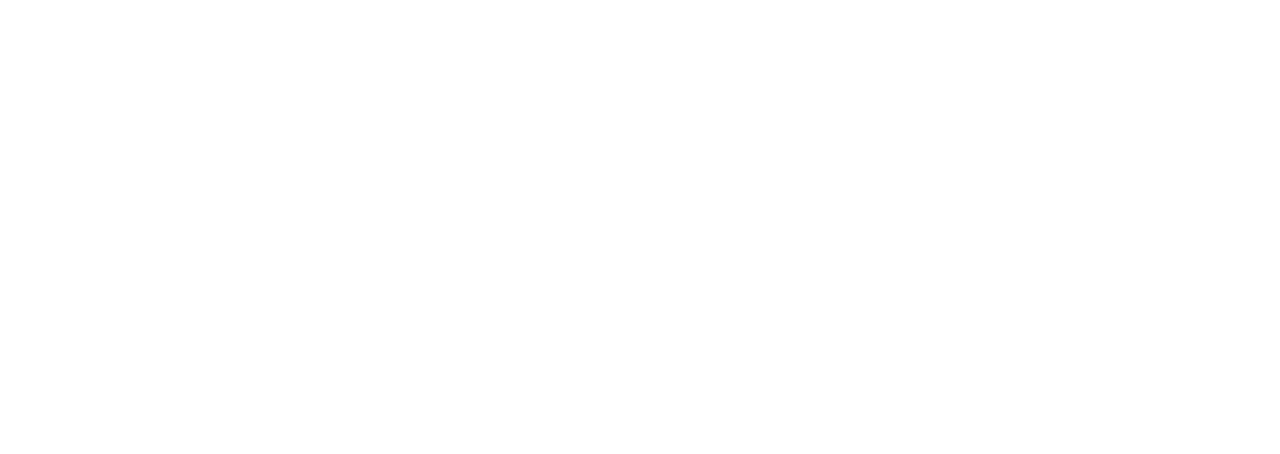
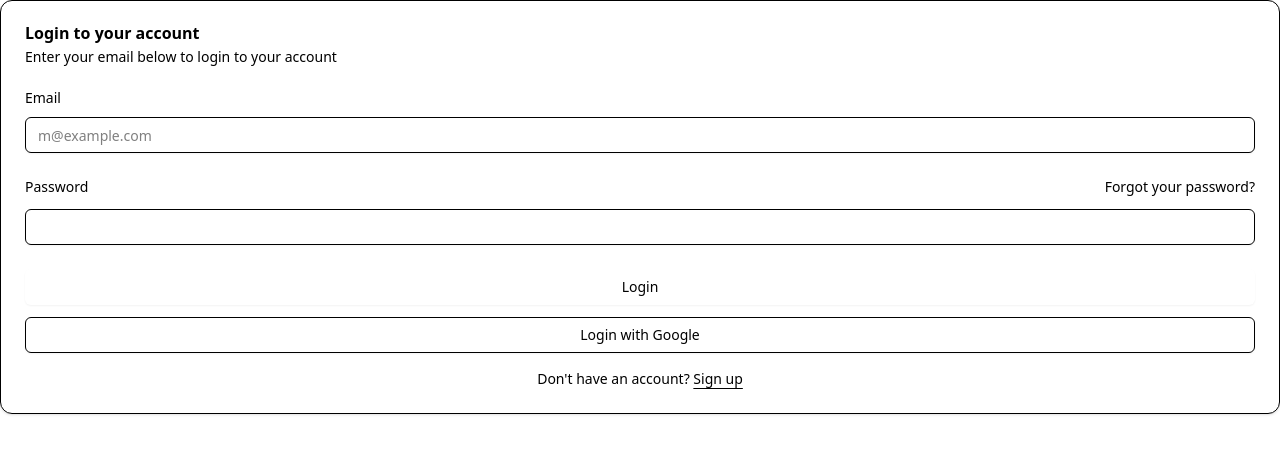
Before and after one commit to B-Chichi/Event-planner-Frontend, a React (Vite) app: page / in a window 1280 px wide. Shown: the top 454 px of the page. Built offline with nearby package versions, Linux system fonts and the light colour scheme.

Commit message:
login initial commit

```diff
--- a/src/App.jsx
+++ b/src/App.jsx
@@ -1,5 +1,12 @@
+import { LoginForm } from "./components/login-form";
+
+
 function App() {
-  return <></>;
+  return (
+    <>
+      <LoginForm />
+    </>
+  );
 }
 
 export default App;
--- /dev/null
+++ b/src/components/login-form.jsx
@@ -0,0 +1,81 @@
+import { z } from "zod";
+import { useForm } from "react-hook-form";
+import { zodResolver } from "@hookform/resolvers/zod";
+import { cn } from "@/lib/utils";
+import { Button } from "@/components/ui/button";
+import {
+  Card,
+  CardContent,
+  CardDescription,
+  CardHeader,
+  CardTitle,
+} from "@/components/ui/card";
+import { Input } from "@/components/ui/input";
+import { Label } from "@/components/ui/label";
+
+const schema = z.object({
+  email: z
+    .string({ required_error: "Email address is required" })
+    .email({ message: "Enter a valid email address" }),
+  password: z.string({ required_error: "Password is required" }),
+});
+
+export function LoginForm({ className, ...props }) {
+
+  const form = useForm({
+    resolver: zodResolver(schema),
+  });
+  return (
+    <div className={cn("flex flex-col gap-2", className)} {...props}>
+      <Card>
+        <CardHeader>
+          <CardTitle>Login to your account</CardTitle>
+          <CardDescription>
+            Enter your email below to login to your account
+          </CardDescription>
+        </CardHeader>
+        <CardContent>
+          <form>
+            <div className="flex flex-col gap-6">
+              <div className="grid gap-3">
+                <Label htmlFor="email">Email</Label>
+                <Input
+                  id="email"
+                  type="email"
+                  placeholder="m@example.com"
+                  required
+                />
+              </div>
+              <div className="grid gap-3">
+                <div className="flex items-center">
+                  <Label htmlFor="password">Password</Label>
+                  <a
+                    href="#"
+                    className="ml-auto inline-block text-sm underline-offset-4 hover:underline"
+                  >
+                    Forgot your password?
+                  </a>
+                </div>
+                <Input id="password" type="password" required />
+              </div>
+              <div className="flex flex-col gap-3">
+                <Button type="submit" className="w-full">
+                  Login
+                </Button>
+                <Button variant="outline" className="w-full">
+                  Login with Google
+                </Button>
+              </div>
+            </div>
+            <div className="mt-4 text-center text-sm">
+              Don&apos;t have an account?{" "}
+              <a href="#" className="underline underline-offset-4">
+                Sign up
+              </a>
+            </div>
+          </form>
+        </CardContent>
+      </Card>
+    </div>
+  );
+}
--- /dev/null
+++ b/src/components/ui/button.jsx
@@ -0,0 +1,55 @@
+import * as React from "react"
+import { Slot } from "@radix-ui/react-slot"
+import { cva } from "class-variance-authority";
+
+import { cn } from "@/lib/utils"
+
+const buttonVariants = cva(
+  "inline-flex items-center justify-center gap-2 whitespace-nowrap rounded-md text-sm font-medium transition-all disabled:pointer-events-none disabled:opacity-50 [&_svg]:pointer-events-none [&_svg:not([class*='size-'])]:size-4 shrink-0 [&_svg]:shrink-0 outline-none focus-visible:border-ring focus-visible:ring-ring/50 focus-visible:ring-[3px] aria-invalid:ring-destructive/20 dark:aria-invalid:ring-destructive/40 aria-invalid:border-destructive",
+  {
+    variants: {
+      variant: {
+        default:
+          "bg-primary text-primary-foreground shadow-xs hover:bg-primary/90",
+        destructive:
+          "bg-destructive text-white shadow-xs hover:bg-destructive/90 focus-visible:ring-destructive/20 dark:focus-visible:ring-destructive/40 dark:bg-destructive/60",
+        outline:
+          "border bg-background shadow-xs hover:bg-accent hover:text-accent-foreground dark:bg-input/30 dark:border-input dark:hover:bg-input/50",
+        secondary:
+          "bg-secondary text-secondary-foreground shadow-xs hover:bg-secondary/80",
+        ghost:
+          "hover:bg-accent hover:text-accent-foreground dark:hover:bg-accent/50",
+        link: "text-primary underline-offset-4 hover:underline",
+      },
+      size: {
+        default: "h-9 px-4 py-2 has-[>svg]:px-3",
+        sm: "h-8 rounded-md gap-1.5 px-3 has-[>svg]:px-2.5",
+        lg: "h-10 rounded-md px-6 has-[>svg]:px-4",
+        icon: "size-9",
+      },
+    },
+    defaultVariants: {
+      variant: "default",
+      size: "default",
+    },
+  }
+)
+
+function Button({
+  className,
+  variant,
+  size,
+  asChild = false,
+  ...props
+}) {
+  const Comp = asChild ? Slot : "button"
+
+  return (
+    <Comp
+      data-slot="button"
+      className={cn(buttonVariants({ variant, size, className }))}
+      {...props} />
+  );
+}
+
+export { Button, buttonVariants }
--- /dev/null
+++ b/src/components/ui/card.jsx
@@ -0,0 +1,101 @@
+import * as React from "react"
+
+import { cn } from "@/lib/utils"
+
+function Card({
+  className,
+  ...props
+}) {
+  return (
+    <div
+      data-slot="card"
+      className={cn(
+        "bg-card text-card-foreground flex flex-col gap-6 rounded-xl border py-6 shadow-sm",
+        className
+      )}
+      {...props} />
+  );
+}
+
+function CardHeader({
+  className,
+  ...props
+}) {
+  return (
+    <div
+      data-slot="card-header"
+      className={cn(
+        "@container/card-header grid auto-rows-min grid-rows-[auto_auto] items-start gap-1.5 px-6 has-data-[slot=card-action]:grid-cols-[1fr_auto] [.border-b]:pb-6",
+        className
+      )}
+      {...props} />
+  );
+}
+
+function CardTitle({
+  className,
+  ...props
+}) {
+  return (
+    <div
+      data-slot="card-title"
+      className={cn("leading-none font-semibold", className)}
+      {...props} />
+  );
+}
+
+function CardDescription({
+  className,
+  ...props
+}) {
+  return (
+    <div
+      data-slot="card-description"
+      className={cn("text-muted-foreground text-sm", className)}
+      {...props} />
+  );
+}
+
+function CardAction({
+  className,
+  ...props
+}) {
+  return (
+    <div
+      data-slot="card-action"
+      className={cn(
+        "col-start-2 row-span-2 row-start-1 self-start justify-self-end",
+        className
+      )}
+      {...props} />
+  );
+}
+
+function CardContent({
+  className,
+  ...props
+}) {
+  return (<div data-slot="card-content" className={cn("px-6", className)} {...props} />);
+}
+
+function CardFooter({
+  className,
+  ...props
+}) {
+  return (
+    <div
+      data-slot="card-footer"
+      className={cn("flex items-center px-6 [.border-t]:pt-6", className)}
+      {...props} />
+  );
+}
+
+export {
+  Card,
+  CardHeader,
+  CardFooter,
+  CardTitle,
+  CardAction,
+  CardDescription,
+  CardContent,
+}
--- /dev/null
+++ b/src/components/ui/input.jsx
@@ -0,0 +1,24 @@
+import * as React from "react"
+
+import { cn } from "@/lib/utils"
+
+function Input({
+  className,
+  type,
+  ...props
+}) {
+  return (
+    <input
+      type={type}
+      data-slot="input"
+      className={cn(
+        "file:text-foreground placeholder:text-muted-foreground selection:bg-primary selection:text-primary-foreground dark:bg-input/30 border-input flex h-9 w-full min-w-0 rounded-md border bg-transparent px-3 py-1 text-base shadow-xs transition-[color,box-shadow] outline-none file:inline-flex file:h-7 file:border-0 file:bg-transparent file:text-sm file:font-medium disabled:pointer-events-none disabled:cursor-not-allowed disabled:opacity-50 md:text-sm",
+        "focus-visible:border-ring focus-visible:ring-ring/50 focus-visible:ring-[3px]",
+        "aria-invalid:ring-destructive/20 dark:aria-invalid:ring-destructive/40 aria-invalid:border-destructive",
+        className
+      )}
+      {...props} />
+  );
+}
+
+export { Input }
--- /dev/null
+++ b/src/components/ui/label.jsx
@@ -0,0 +1,21 @@
+import * as React from "react"
+import * as LabelPrimitive from "@radix-ui/react-label"
+
+import { cn } from "@/lib/utils"
+
+function Label({
+  className,
+  ...props
+}) {
+  return (
+    <LabelPrimitive.Root
+      data-slot="label"
+      className={cn(
+        "flex items-center gap-2 text-sm leading-none font-medium select-none group-data-[disabled=true]:pointer-events-none group-data-[disabled=true]:opacity-50 peer-disabled:cursor-not-allowed peer-disabled:opacity-50",
+        className
+      )}
+      {...props} />
+  );
+}
+
+export { Label }
```
Also changed, not shown: package.json (+7 -1 lines), 1 other file (tests, documents, lock files or other folders).
